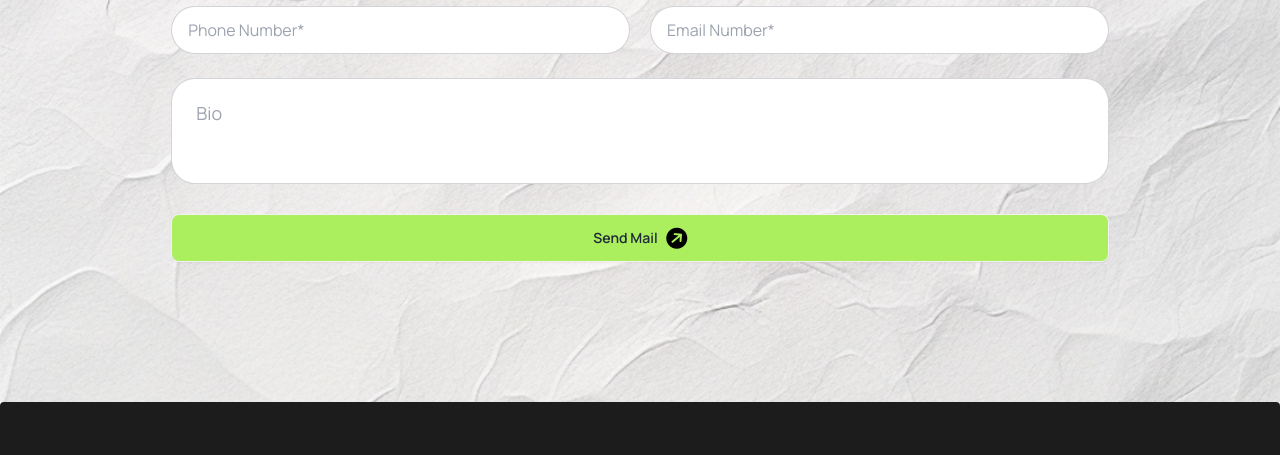
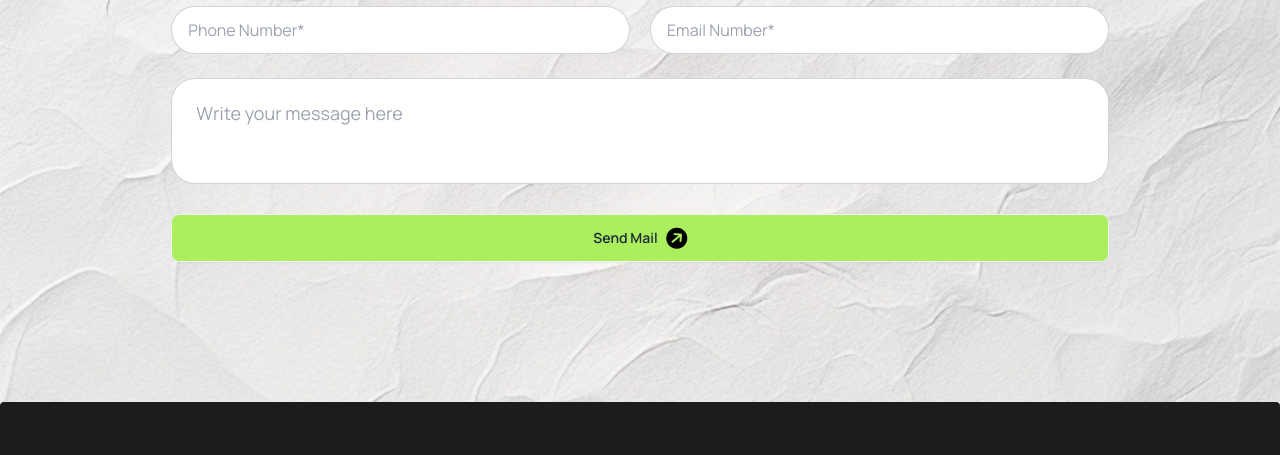
Before and after one commit to Esmot-ara-lajuk/assignment-3, a plain HTML site: page index.html in a window 1280 px wide. Shown: the part 5335-5790 px from the top of the page. Drawn offline with nearby package versions, Linux system fonts and the light colour scheme.

Commit message:
added some code

```diff
--- a/index.html
+++ b/index.html
@@ -496,7 +496,7 @@
                   <input type="text" placeholder="Email Number*" class="input input-bordered w-full rounded-3xl" />
                 </div>
                 <div>
-                  <textarea placeholder="Bio" class="textarea textarea-bordered textarea-lg w-full resize-none rounded-3xl"></textarea>
+                  <textarea placeholder="Write your message here" class="textarea textarea-bordered textarea-lg w-full resize-none rounded-3xl"></textarea>
 
                 </div>
                 <!-- Form Button -->
```
